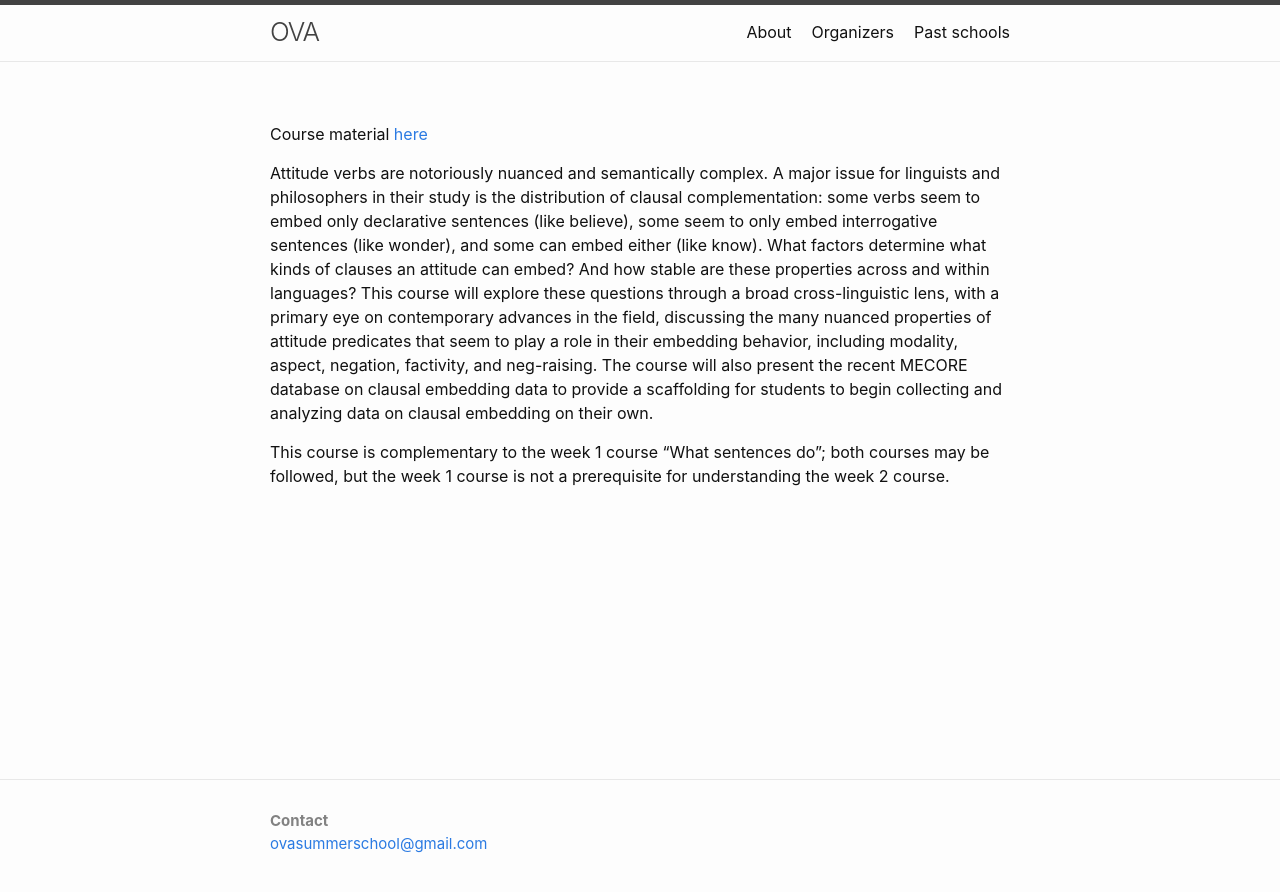
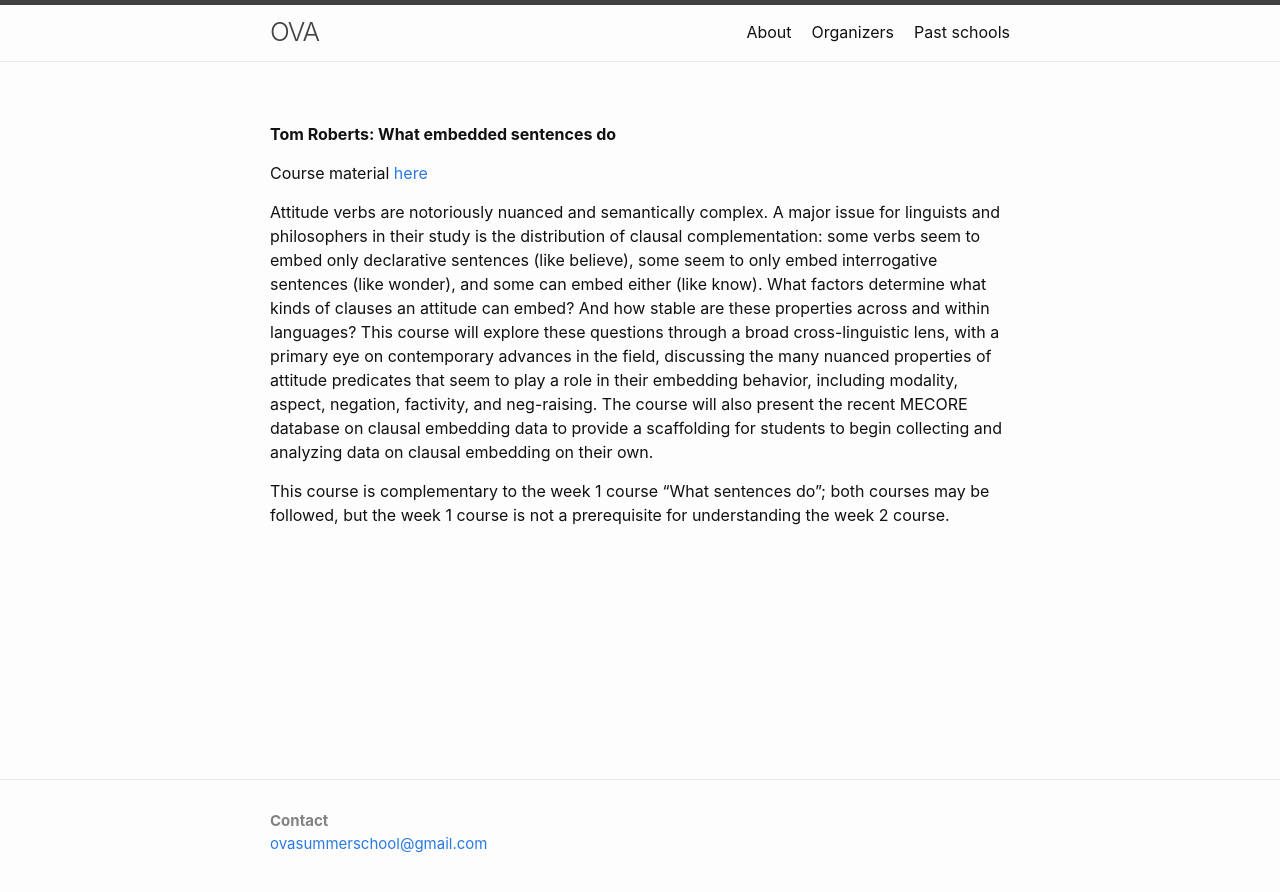
Before and after one commit to ovaschool/ovaschool.github.io, a Jekyll site: the page built from staticpages/oldprograms/zagreb2025-cs/roberts-whatembeddedsentencesdo.md, in a window 1280 px wide. Shown: the top 892 px of the page. Built offline with Jekyll 4.4.1, drawn with Linux system fonts in a browser that asks for light colours; our own code applies the rules of GitHub Pages for plain Markdown files.

Commit message:
Update roberts-whatembeddedsentencesdo.md

```diff
--- a/staticpages/oldprograms/zagreb2025-cs/roberts-whatembeddedsentencesdo.md
+++ b/staticpages/oldprograms/zagreb2025-cs/roberts-whatembeddedsentencesdo.md
@@ -4,6 +4,7 @@ permalink: /robertsembedded/
 layout: page
 exclude: true
 ---
+**Tom Roberts: What embedded sentences do**<br/>
 
 Course material [here](https://rotom.github.io/eggweek2)<br/>
 
```
